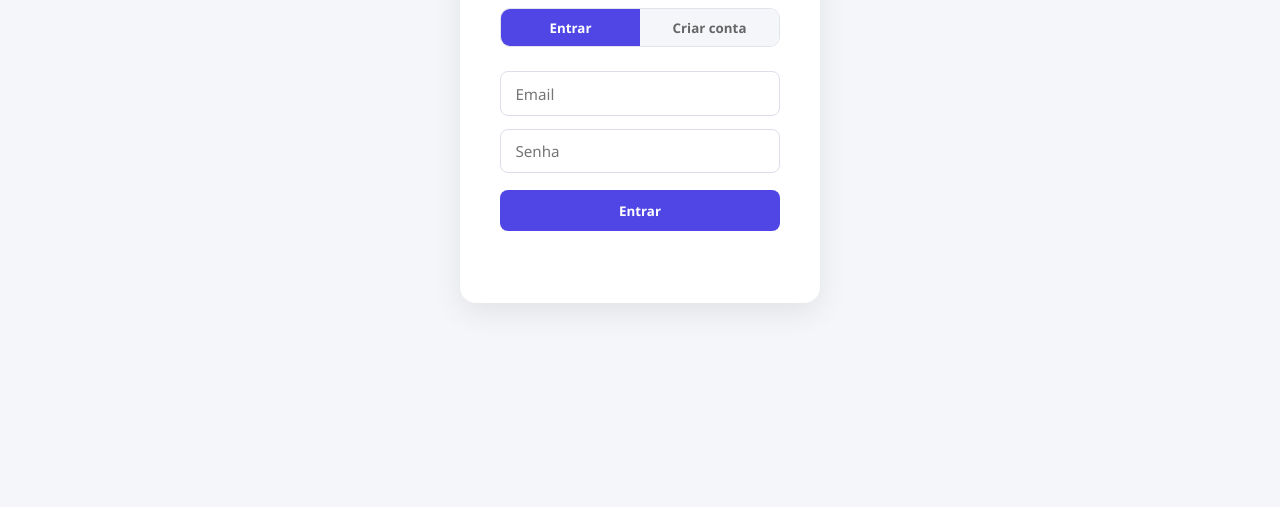
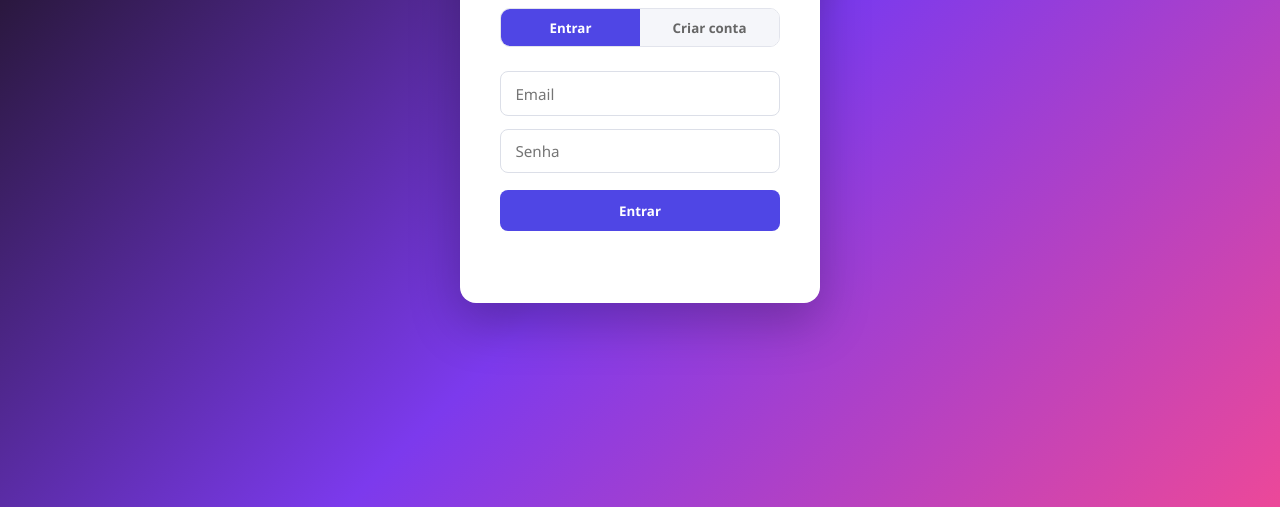
Before and after one commit to Gabriel7john/Metah, a plain HTML site: page frontend/index.html in a window 1280 px wide. Shown: the part 293-800 px from the top of the page. Drawn offline with Linux system fonts and the light colour scheme.

Commit message:
style: degradê na tela de login e fundo colorido no dashboard

```diff
--- a/frontend/css/style.css
+++ b/frontend/css/style.css
@@ -309,3 +309,16 @@ body {
   color: #666;
   font-style: italic;
 }
+
+/* --- Menos branco --- */
+#tela-auth {
+  background: linear-gradient(135deg, #0e0c02 0%, #7c3aed 55%, #ec4899 100%);
+}
+
+.card-auth {
+  box-shadow: 0 20px 50px rgba(0, 0, 0, 0.25);
+}
+
+#tela-dashboard {
+  background: #eceefe;
+}
```
